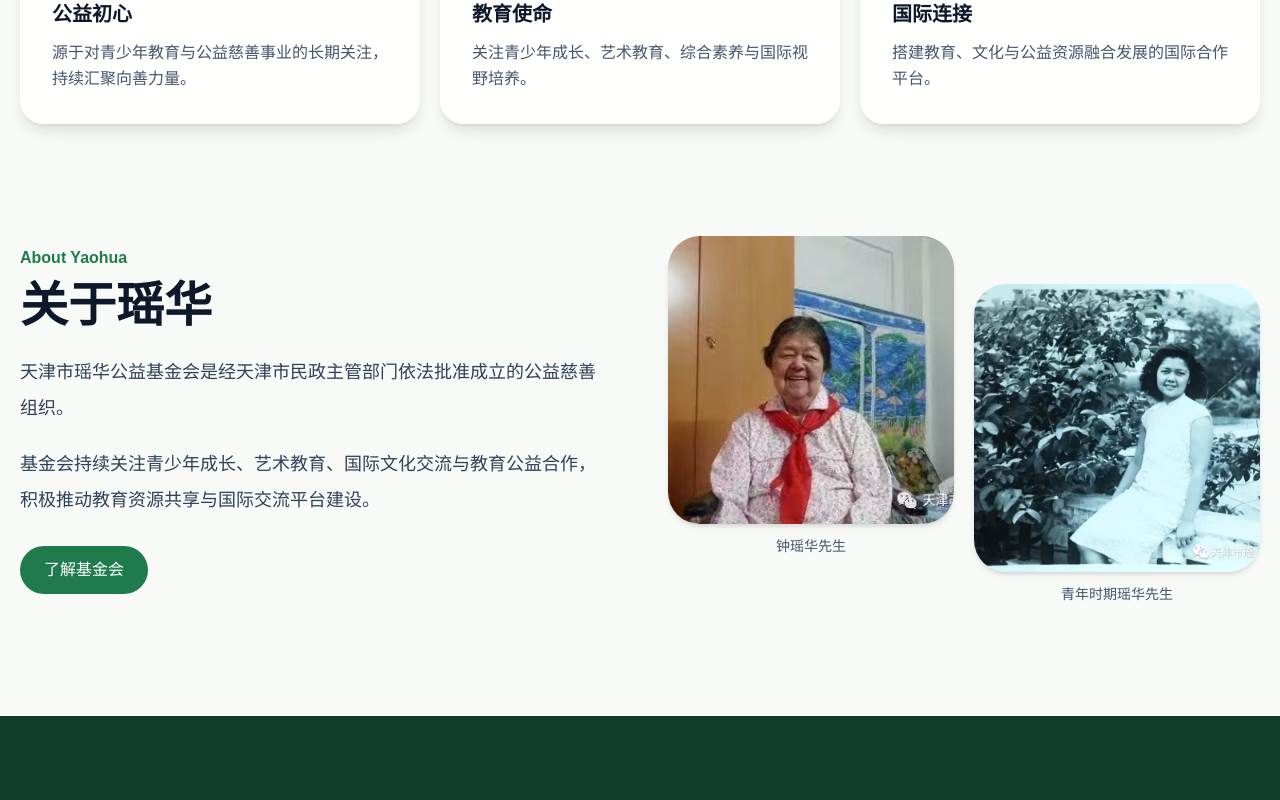
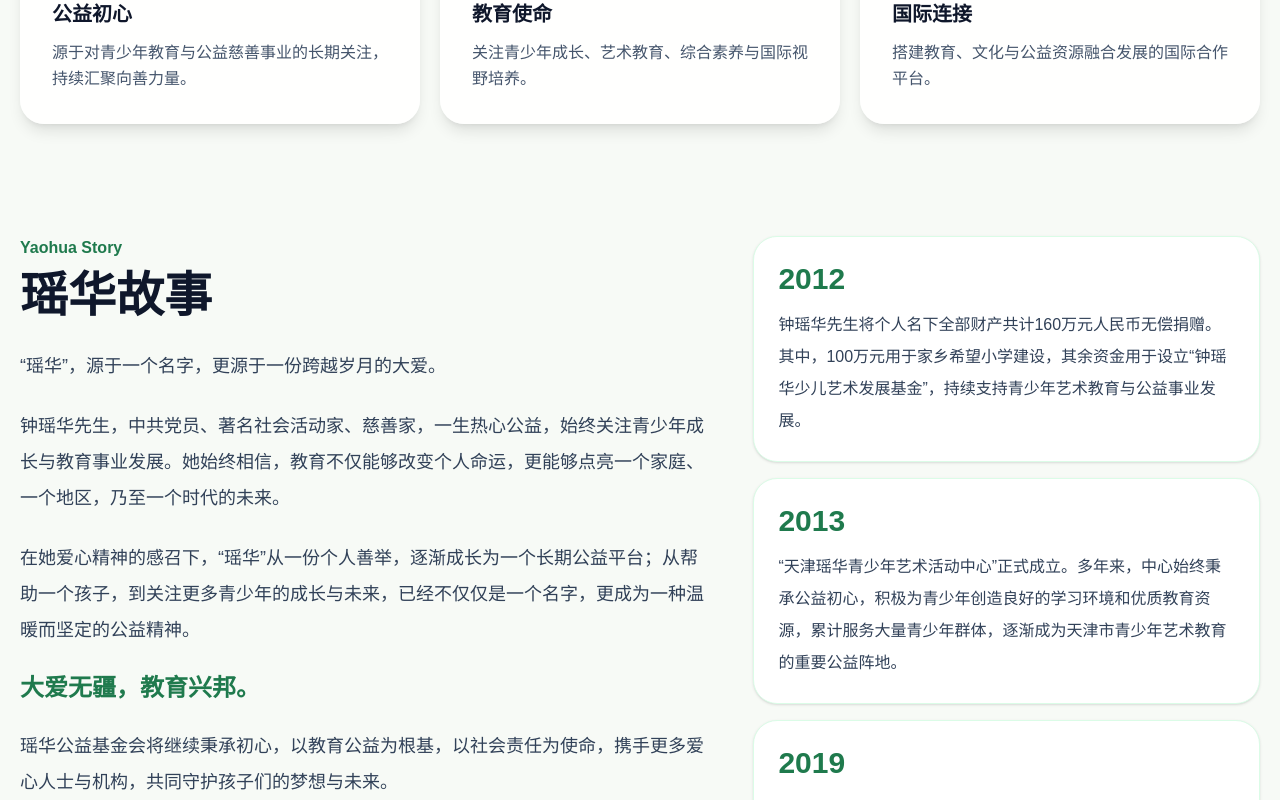
Before and after one commit to shibingr2024-ship-it/yaohua-foundation, a Next.js app: page / in a window 1280 px wide. Shown: the part 780-1580 px from the top of the page. Built offline with nearby package versions, Linux system fonts and the light colour scheme.

Commit message:
Add Yaohua story section

```diff
--- a/app/page.tsx
+++ b/app/page.tsx
@@ -16,7 +16,7 @@ import {
 
 const navItems = [
   { label: "首页", href: "#home" },
-  { label: "瑶华故事", href: "#about" },
+  { label: "瑶华故事", href: "#story" },
   { label: "新闻动态", href: "#news" },
   { label: "公益项目", href: "#projects" },
   { label: "国际合作", href: "#projects" },
@@ -123,7 +123,7 @@ export default function YaohuaFoundationWebsite() {
 
             <div className="flex flex-wrap gap-4">
               <a
-                href="#about"
+                href="#story"
                 className="flex items-center gap-2 rounded-full bg-white px-6 py-3 font-medium text-[#1F7A4D]"
               >
                 了解瑶华故事
@@ -163,6 +163,57 @@ export default function YaohuaFoundationWebsite() {
             <p className="leading-relaxed text-slate-600">{text}</p>
           </div>
         ))}
+      </section>
+
+      <section id="story" className="mx-auto max-w-7xl px-5 py-28">
+        <div className="grid gap-12 lg:grid-cols-[1.15fr_0.85fr] lg:items-start">
+          <div>
+            <div className="mb-3 font-semibold text-[#1F7A4D]">Yaohua Story</div>
+            <h2 className="mb-7 text-4xl font-bold md:text-5xl">瑶华故事</h2>
+            <div className="space-y-6 text-lg leading-9 text-slate-700">
+              <p>“瑶华”，源于一个名字，更源于一份跨越岁月的大爱。</p>
+              <p>
+                钟瑶华先生，中共党员、著名社会活动家、慈善家，一生热心公益，始终关注青少年成长与教育事业发展。她始终相信，教育不仅能够改变个人命运，更能够点亮一个家庭、一个地区，乃至一个时代的未来。
+              </p>
+              <p>
+                在她爱心精神的感召下，“瑶华”从一份个人善举，逐渐成长为一个长期公益平台；从帮助一个孩子，到关注更多青少年的成长与未来，已经不仅仅是一个名字，更成为一种温暖而坚定的公益精神。
+              </p>
+              <p className="text-2xl font-semibold text-[#1F7A4D]">
+                大爱无疆，教育兴邦。
+              </p>
+              <p>
+                瑶华公益基金会将继续秉承初心，以教育公益为根基，以社会责任为使命，携手更多爱心人士与机构，共同守护孩子们的梦想与未来。
+              </p>
+            </div>
+          </div>
+
+          <div className="space-y-4">
+            {[
+              [
+                "2012",
+                "钟瑶华先生将个人名下全部财产共计160万元人民币无偿捐赠。其中，100万元用于家乡希望小学建设，其余资金用于设立“钟瑶华少儿艺术发展基金”，持续支持青少年艺术教育与公益事业发展。",
+              ],
+              [
+                "2013",
+                "“天津瑶华青少年艺术活动中心”正式成立。多年来，中心始终秉承公益初心，积极为青少年创造良好的学习环境和优质教育资源，累计服务大量青少年群体，逐渐成为天津市青少年艺术教育的重要公益阵地。",
+              ],
+              [
+                "2019",
+                "为了更好地传承钟瑶华先生无私奉献的精神，在社会各界爱心人士共同努力下，“天津市瑶华公益基金会”正式成立。",
+              ],
+            ].map(([year, text]) => (
+              <article
+                key={year}
+                className="rounded-3xl border border-green-100 bg-white p-6 shadow-sm"
+              >
+                <div className="mb-3 text-3xl font-bold text-[#1F7A4D]">
+                  {year}
+                </div>
+                <p className="leading-8 text-slate-700">{text}</p>
+              </article>
+            ))}
+          </div>
+        </div>
       </section>
 
       <section
```
